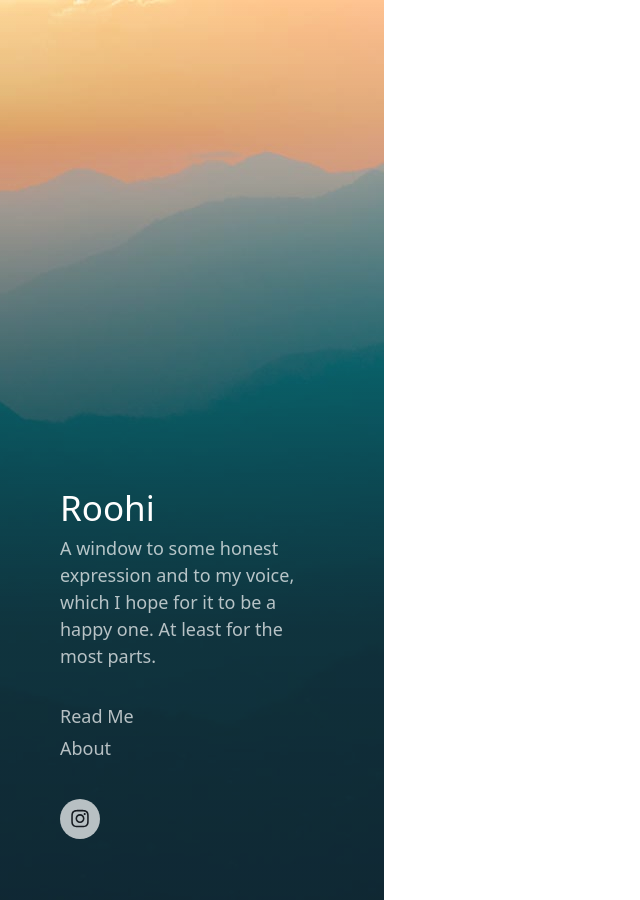
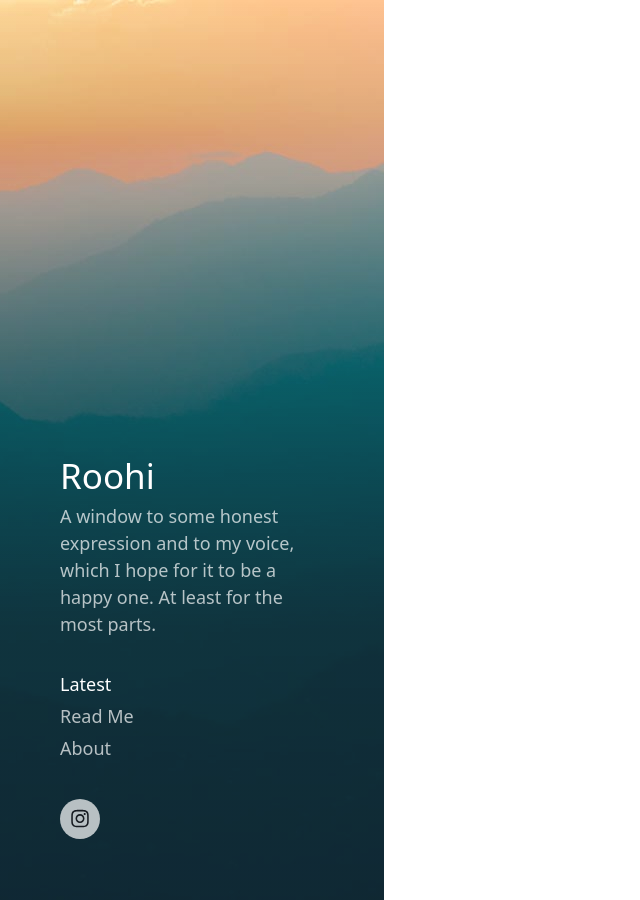
Before and after one commit to madhumithahgokul/madhumithahgokul.github.io, a Jekyll site: the page built from index.html, in a window 1280 px wide and 900 px high. Shown: the whole window, without its empty margins (0-640 px from the left). Built offline with Jekyll 4.4.1, drawn with Linux system fonts in a browser that asks for light colours; nearby versions of some CDN libraries; some web fonts are replaced; the list of posts is cut into pages by our own code.

Commit message:
Update settings.yml

```diff
--- a/_data/settings.yml
+++ b/_data/settings.yml
@@ -10,8 +10,10 @@ header_settings:
 
 menu_settings:
   menu_items:
+    - title: 'Latest'
+      url: '/'
     - title: 'Read Me'
-      url: '/blog'
+      url: '/blog/'
     - title: 'About'
       url: '/about'
 
```
